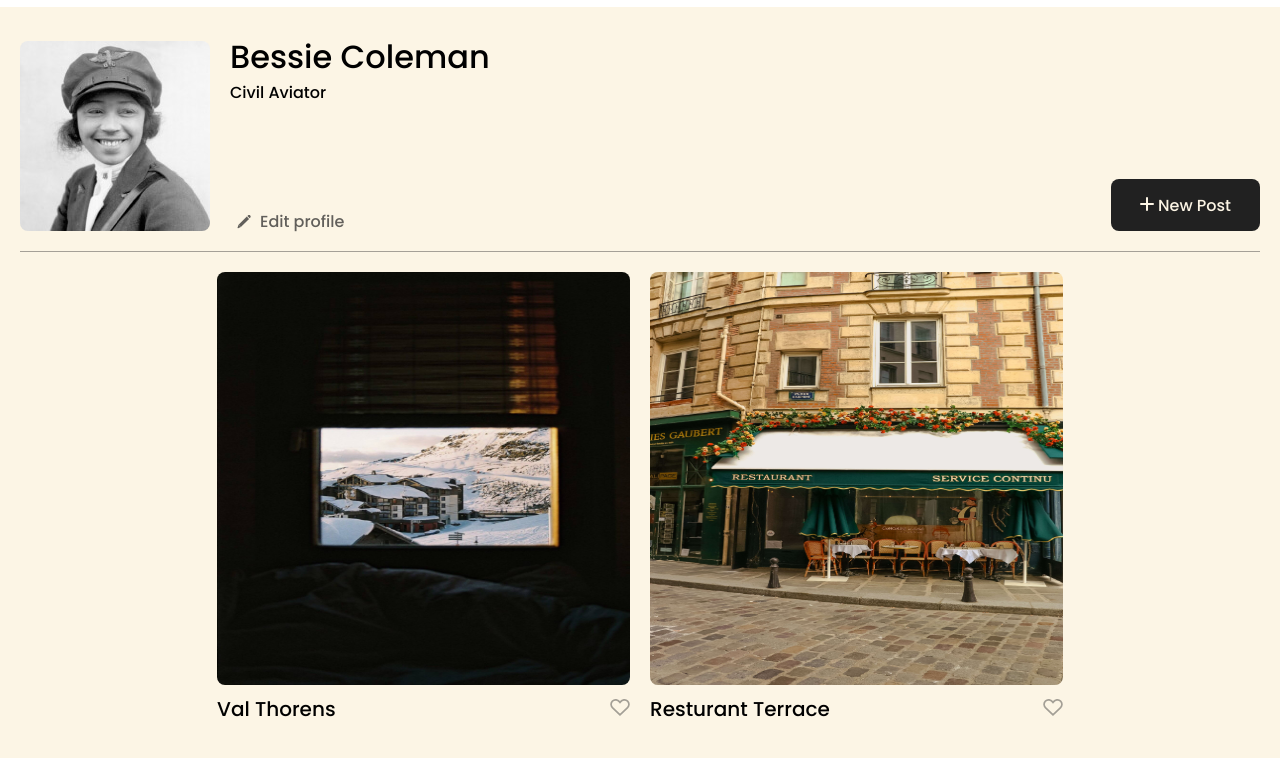
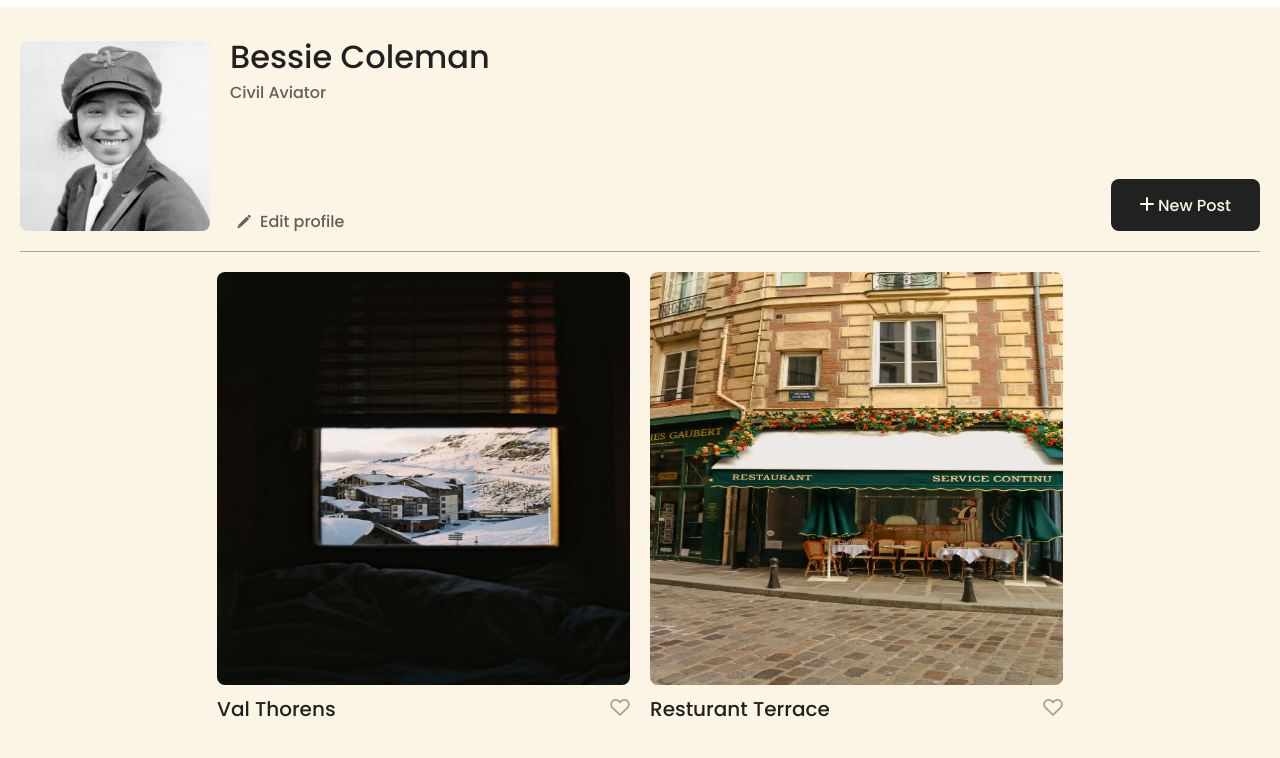
Before and after one commit to Taedoe7/se_project_spots, a plain HTML site: page index.html in a window 1280 px wide. Shown: the part 39-797 px from the top of the page. Drawn offline with Linux system fonts and the light colour scheme.

Commit message:
submission # 4

```diff
--- a/blocks/card.css
+++ b/blocks/card.css
@@ -25,6 +25,7 @@
   overflow: hidden;
   max-width: 420px;
   margin: 0;
+  color: #212121;
 }
 
 .card__like-button {
--- a/blocks/profile.css
+++ b/blocks/profile.css
@@ -20,6 +20,7 @@
   -webkit-line-clamp: 3;
   -webkit-box-orient: vertical;
   max-width: 420px;
+  color: #212121;
 }
 
 .profile__description {
@@ -33,6 +34,8 @@
   -webkit-line-clamp: 3;
   -webkit-box-orient: vertical;
   max-width: 420px;
+  color: #212121;
+  opacity: 70%;
 }
 
 .profile__add-button {
@@ -109,9 +112,7 @@
 
   .profile__edit-button {
     margin: 0;
-    display: flex;
     justify-content: center;
-    align-items: center;
   }
 
   .profile__avatar {
--- a/index.html
+++ b/index.html
@@ -107,8 +107,7 @@
         </section>
       </main>
       <footer class="footer">
-          <p class="footer__copyright">2024 &copy; Spots</p>
-        </div>
+        <p class="footer__copyright">2024 &copy; Spots</p>
       </footer>
     </div>
   </body>
```
